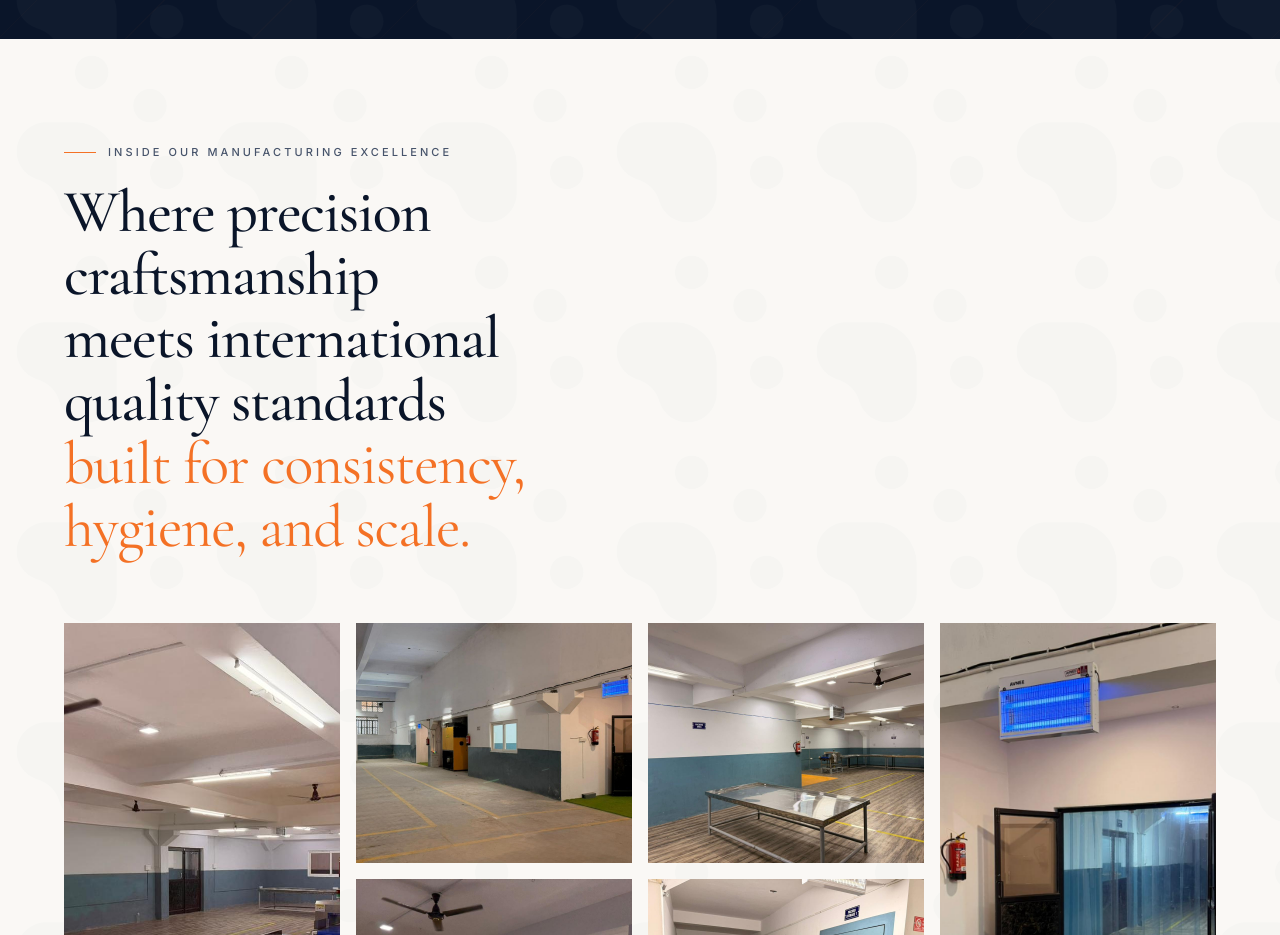
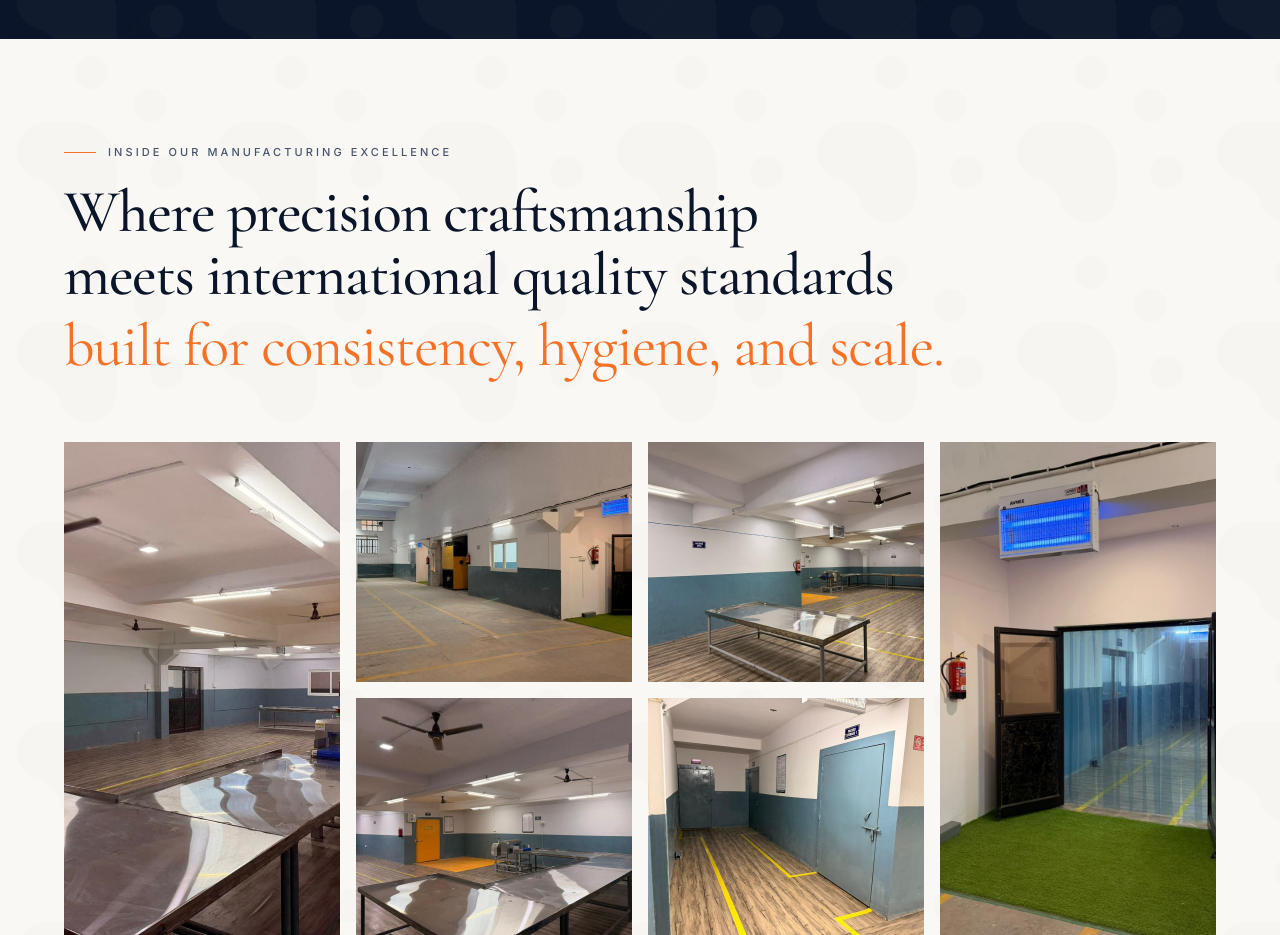
Before and after one commit to SypherKx/equipet-global, a React (Vite) app: page / in a window 1280 px wide. Shown: the part 3080-4015 px from the top of the page. Built offline with nearby package versions, Linux system fonts and the light colour scheme; the HTML template or start-up script is replaced by a standard one.

Commit message:
Update brochure download, product count, and align gallery heading

```diff
--- a/src/components/site/Gallery.tsx
+++ b/src/components/site/Gallery.tsx
@@ -33,10 +33,13 @@ export const Gallery = () => {
   return (
     <section id="gallery" className="relative py-16 md:py-24 bg-background bg-paws">
       <div className="container-premium">
-        <div ref={headRef} className="max-w-2xl mb-16">
+        <div ref={headRef} className="max-w-4xl mb-16">
           <div className="eyebrow mb-5">Inside Our Manufacturing Excellence</div>
           <h2 className="heading-display text-foreground text-[clamp(2rem,5vw,3.75rem)] text-balance">
-            Where precision craftsmanship meets international quality standards  <em className="text-accent not-italic font-light"> built for consistency, hygiene, and scale.</em>
+            Where precision craftsmanship meets international quality standards
+            <span className="block mt-2">
+              <em className="text-accent not-italic font-light">built for consistency, hygiene, and scale.</em>
+            </span>
           </h2>
         </div>
 
--- a/src/components/site/Products.tsx
+++ b/src/components/site/Products.tsx
@@ -76,7 +76,7 @@ export const Products = () => {
             View All Products
           </Link>
           <a
-            href="/catalogue.pdf"
+            href="/Equipet-Brochure.pdf"
             download
             className="inline-flex items-center gap-3 bg-transparent text-background border border-background/20 px-8 py-4 text-[12px] uppercase tracking-[0.22em] font-medium hover:bg-background hover:text-foreground transition-all duration-300 w-full sm:w-auto justify-center"
           >
--- a/src/pages/AllProducts.tsx
+++ b/src/pages/AllProducts.tsx
@@ -89,7 +89,7 @@ export default function AllProducts() {
               All <em className="text-accent not-italic font-light">Products</em>
             </h1>
             <p className="text-background/50 mt-6 max-w-2xl mx-auto text-sm md:text-base leading-relaxed">
-              Explore our full range of 32 premium natural dog chew products. Available for global export.
+              Explore our full range of premium natural dog chew products. Available for global export.
             </p>
           </div>
 
```
Also changed, not shown: 1 other file (tests, documents, lock files or other folders).
